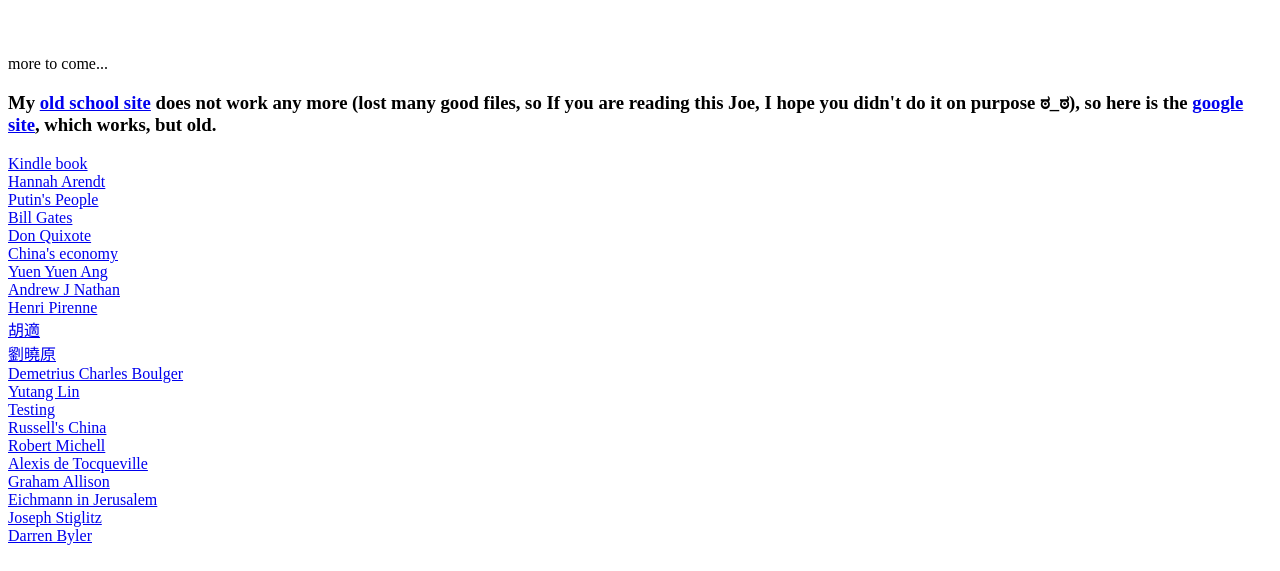
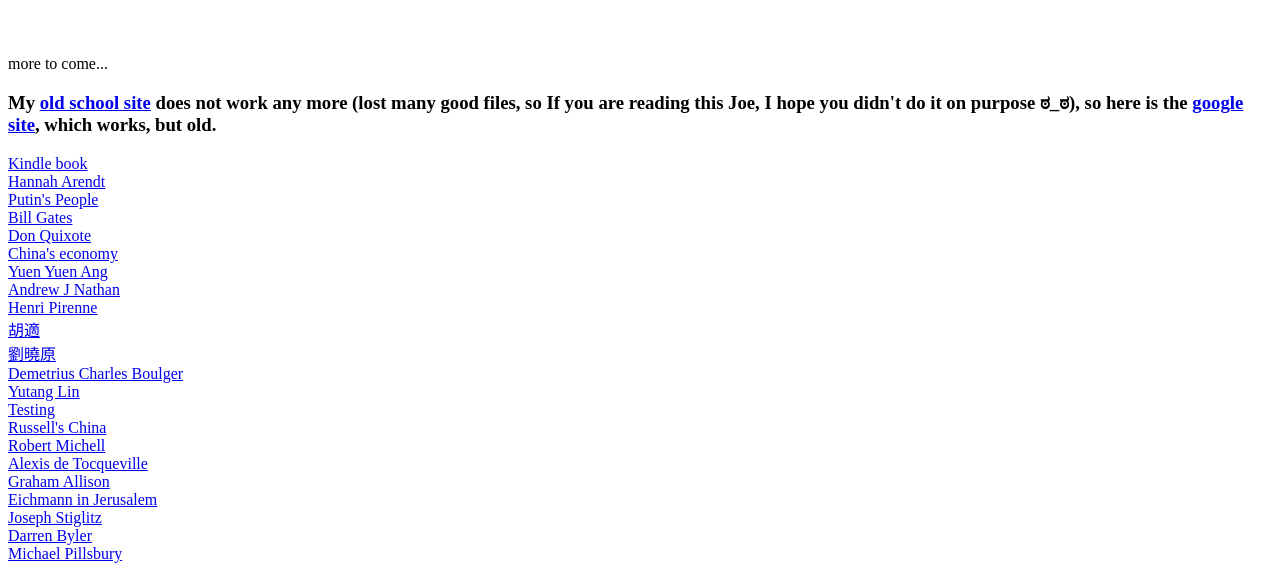
Before and after one commit to Tuguluke/tuguluke.github.io, a plain HTML site: page index.html in a window 1280 px wide. Shown: the part 264-835 px from the top of the page. Drawn offline with Linux system fonts and the light colour scheme.

Commit message:
marathon

```diff
--- a/index.html
+++ b/index.html
@@ -67,4 +67,6 @@
   </header>
 <a href="In the Camps_ China's High-Tech Penal Colony - Notebook.html">Darren Byler</a><br>
   </header>
+<a href="The Hundred-Year Marathon_ China's Secret Strategy to Replace America as the Global Superpower - Notebook.html">Michael Pillsbury</a><br>
+  </header>
   <body>
```
